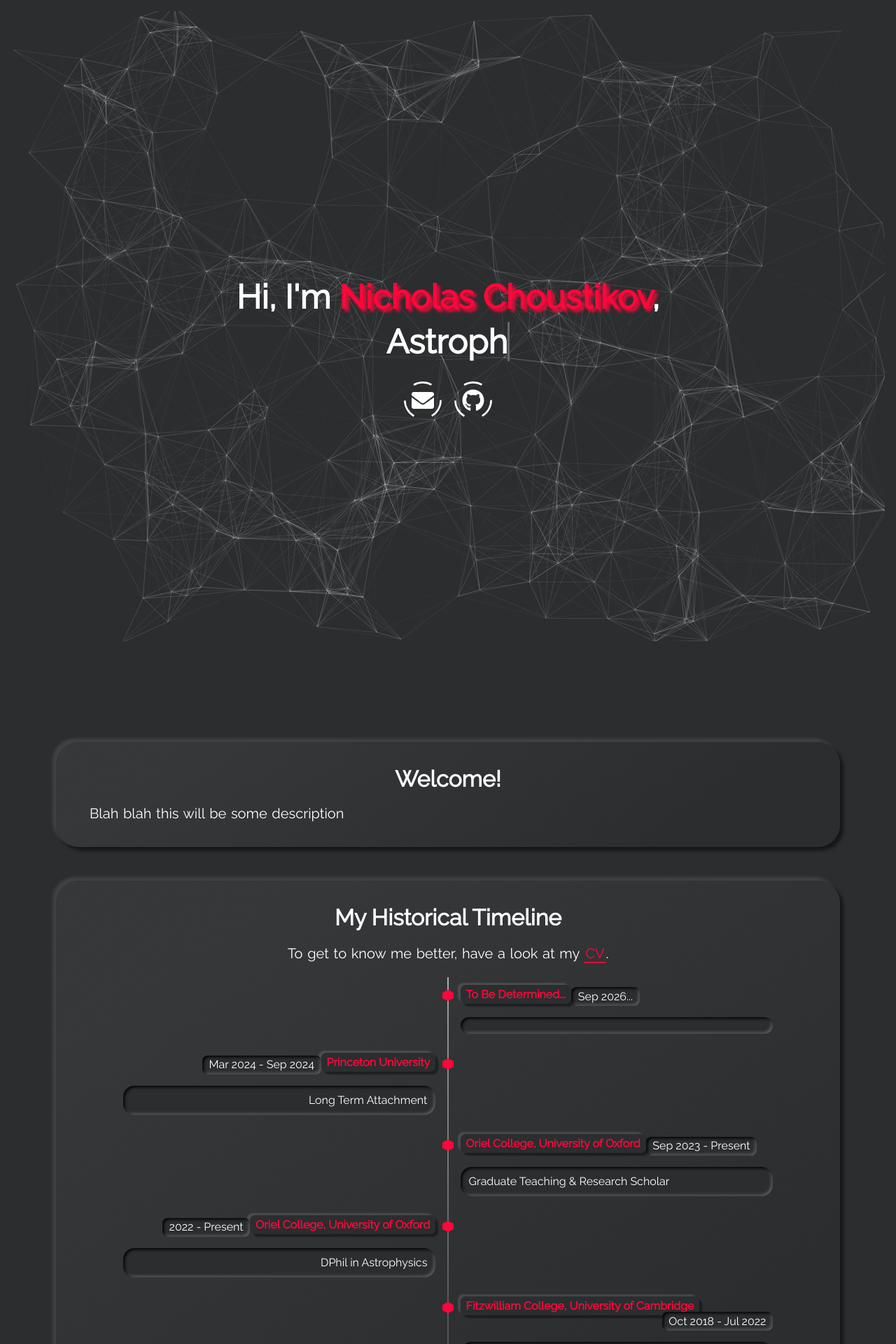
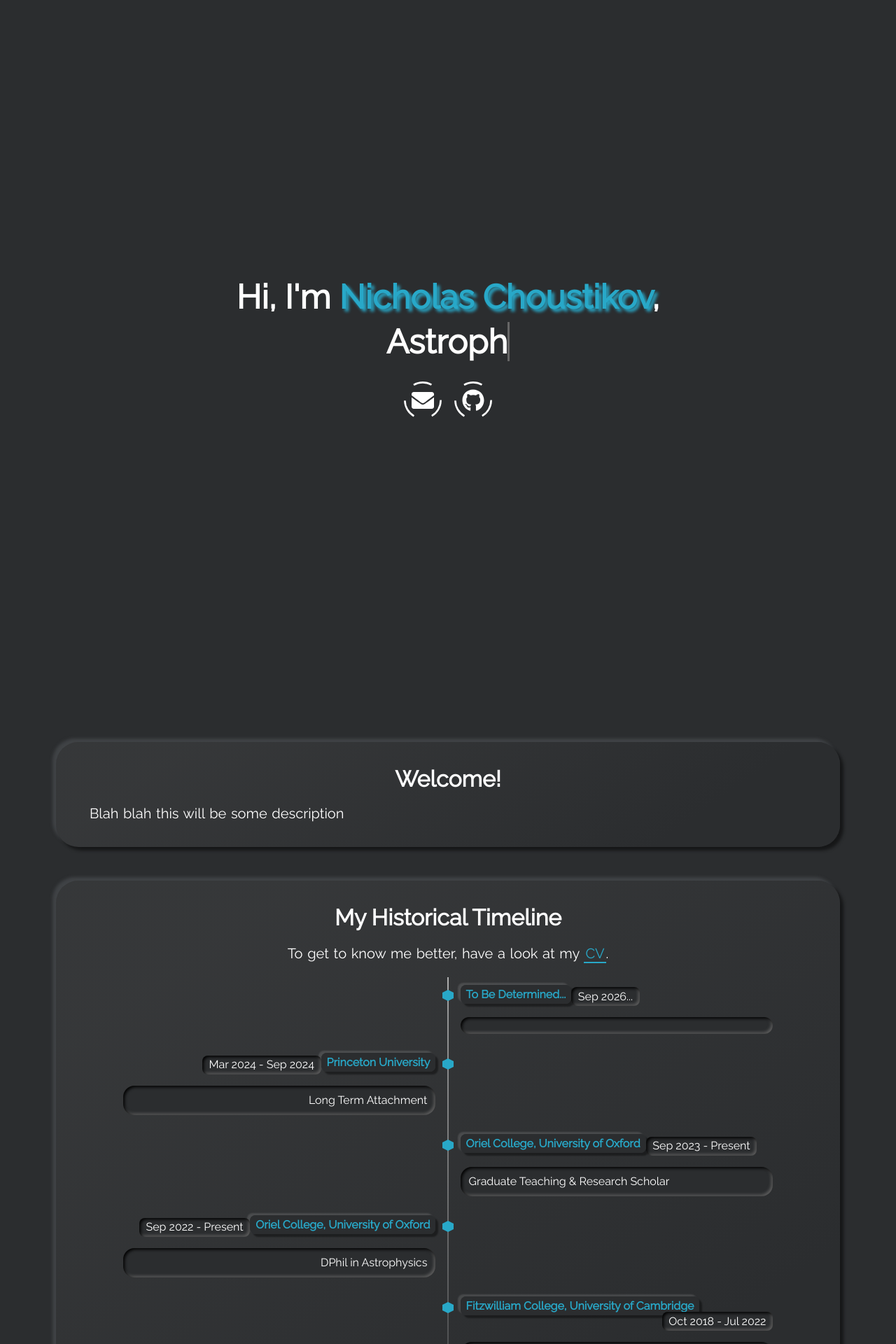
Before and after one commit to Chousti/Chousti.github.io, a Jekyll site: the page built from index.html, in a window 1280 px wide. Shown: the top 1920 px of the page at 70% size. Built offline with Jekyll 4.4.1, drawn with Linux system fonts in a browser that asks for light colours.

Commit message:
color change

```diff
--- a/_data/timeline.yml
+++ b/_data/timeline.yml
@@ -37,7 +37,7 @@
 
 - title: Oriel College, University of Oxford
   title-url:
-  date: 2022 - Present
+  date: Sep 2022 - Present
   subtitle: DPhil in Astrophysics
   timeline-side: left
 
--- a/_sass/main.scss
+++ b/_sass/main.scss
@@ -20,7 +20,7 @@ $card-bg-color: linear-gradient(
   rgba(115, 115, 115, 0.15) 15%,
   rgba(0, 0, 0, 1) 80%
 );
-$primary-color: "#28a8c8";
+$primary-color: #28a8c8;
 
 /* General */
 
--- a/assets/particles.json
+++ b/assets/particles.json
@@ -41,7 +41,7 @@
       }
     },
     "line_linked": {
-      "enable": true,
+      "enable": false,
       "distance": 150,
       "color": "#ffffff",
       "opacity": 0.5,
```
Also changed, not shown: assets/css/main.min.css.
